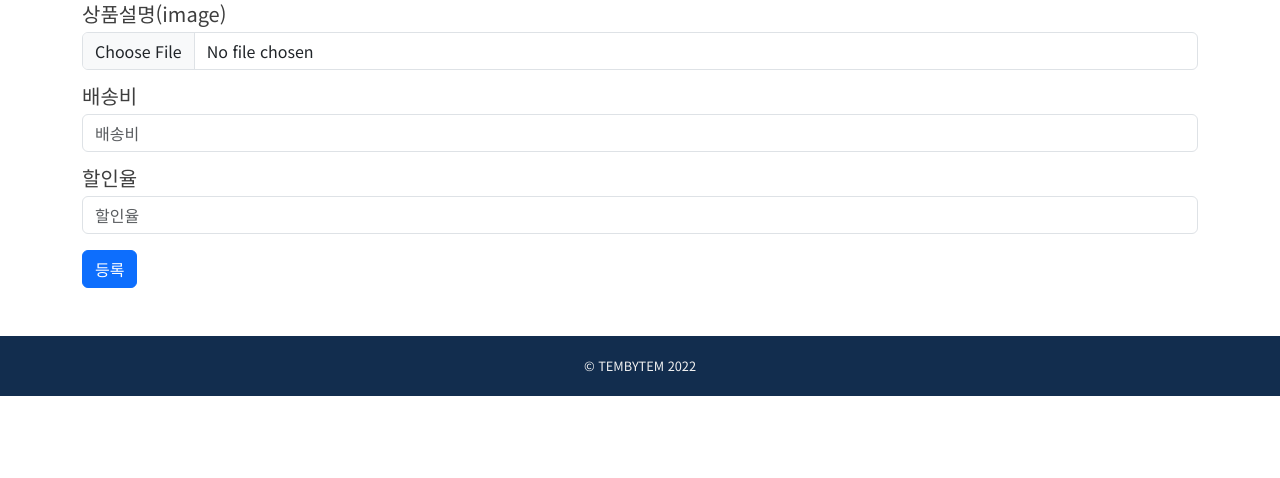
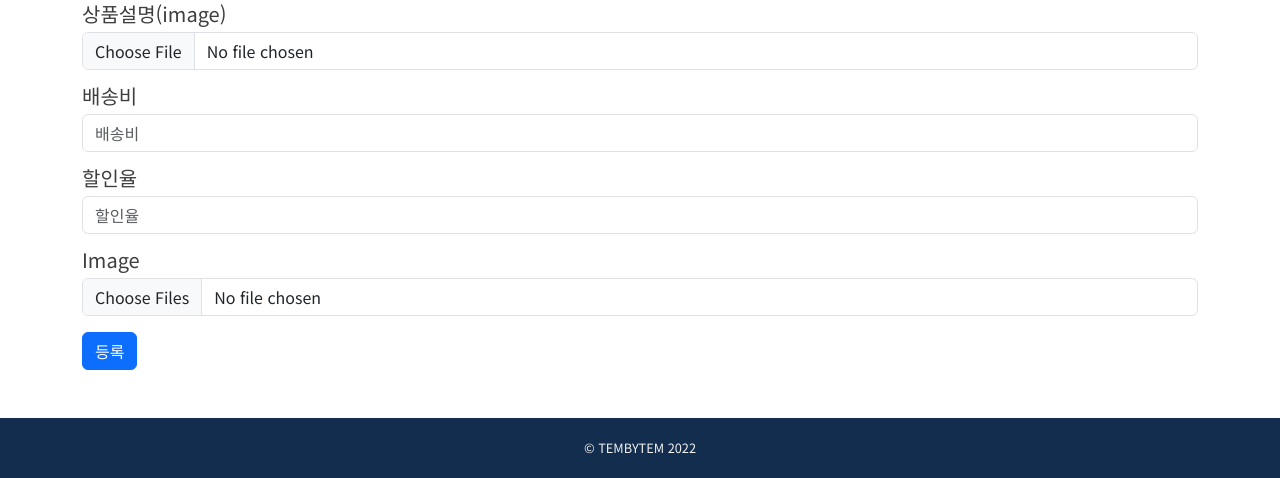
Before and after one commit to hyejinny97/TBT, a Django app: page /products/products_create/ in a window 1280 px wide. Shown: the part 915-1393 px from the top of the page. Before the commit the page ends 1311 px from the top, so only its background shows below. Run offline with Django 3.2, Linux system fonts and the light colour scheme; data that the repository does not hold is empty; some libraries are stand-ins or nearby versions.

Commit message:
상품 등록/수정페이지 수정

```diff
--- a/products/templates/products/products_create.html
+++ b/products/templates/products/products_create.html
@@ -7,6 +7,7 @@
     <form action="{% url 'products:products_create' %}" method="POST" enctype='multipart/form-data'>
       {% csrf_token %}
       {% bootstrap_form create_form %}
+      {% bootstrap_form product_image_form %}
       <input class="btn btn-primary" type="submit" id="" value="등록">
     </form>
   </div>
--- a/products/templates/products/products_detail.html
+++ b/products/templates/products/products_detail.html
@@ -242,6 +242,7 @@
         {% comment %} 상품정보 {% endcomment %}
         <article id='pdt-info'>
           <h3>상품정보</h3>
+          <p class='pdt-description-text'>{{ product.Description1 }}</p>
           <img src="{{ product.Description2.url }}" alt="">
         </article>
         {% comment %} 리뷰 {% endcomment %}
--- a/products/templates/products/products_update.html
+++ b/products/templates/products/products_update.html
@@ -7,6 +7,7 @@
     <form action="" method="POST" enctype='multipart/form-data'>
       {% csrf_token %}
       {% bootstrap_form form %}
+      {% bootstrap_form product_image_form %}
       <input class="btn btn-success" type="submit" id="" value="수정">
     </form>
   </div>
--- a/products/views.py
+++ b/products/views.py
@@ -98,15 +98,20 @@ def products_update(request, products_pk):
     products = get_object_or_404(Product, pk=products_pk)
     if request.method == "POST":
         form = ProductsForm(request.POST, request.FILES, instance=products)
+        product_images = request.FILES.getlist("image")
         if form.is_valid():
-            form.save()
+            product = form.save()
+            for img in product_images:
+                ProductImage.objects.create(product=product, image=img)
             return redirect("products:products_detail", products_pk)
 
     else:
         form = ProductsForm(instance=products)
+        product_image_form = ProductImageForm()
 
     context = {
         "form": form,
+        "product_image_form": product_image_form,
     }
 
     return render(request, "products/products_update.html", context)
```
Also changed, not shown: static/styles/product_detail.css (+8 -0 lines).
